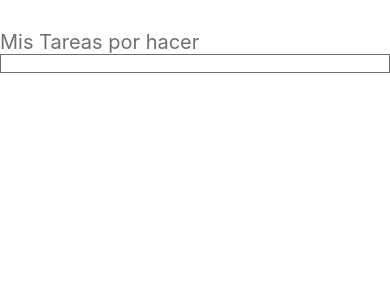
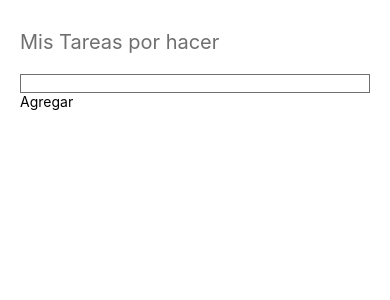
Before and after one commit to pedro-donoso/react-native, a React Native app: screen / in a window 390 px wide. Shown: the top 300 px of the page. Built offline with nearby package versions, Linux system fonts and the light colour scheme.

Commit message:
agrego boton

```diff
--- a/App.js
+++ b/App.js
@@ -1,6 +1,11 @@
 import { StatusBar } from 'expo-status-bar';
 //componentes
-import { StyleSheet, Text, View, TextInput } from 'react-native';
+import {
+  StyleSheet,
+  Text, View,
+  TextInput,
+  TouchableOpacity
+} from 'react-native';
 
 const styles = StyleSheet.create({
 
@@ -11,7 +16,8 @@ const styles = StyleSheet.create({
 
   title: {
     fontSize: 20,
-    color: '#6f6f6f'
+    color: '#6f6f6f',
+    marginStart: 20
   },
   text: {
     fontSize: 16,
@@ -25,14 +31,20 @@ const styles = StyleSheet.create({
     borderColor: '#6f6f6f',
     borderWidth: 1
   },
+  inputContainer: {
+    margin: 20
+  }
 });
 
 export default function App() {
   return (
     <View style={styles.container}>
       <Text style={styles.title}>Mis Tareas por hacer</Text>
-      <View>
+      <View style={styles.inputContainer}>
           <TextInput style={styles.textInput} />
+          <TouchableOpacity>
+            <Text>Agregar</Text>
+          </TouchableOpacity>
       </View>
     </View>
   );
```
